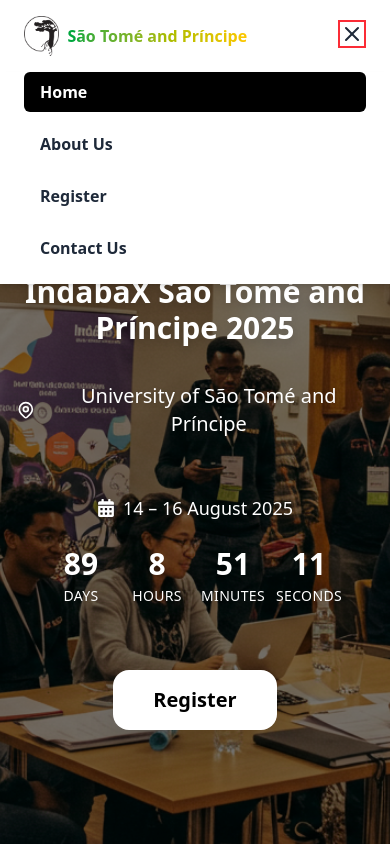
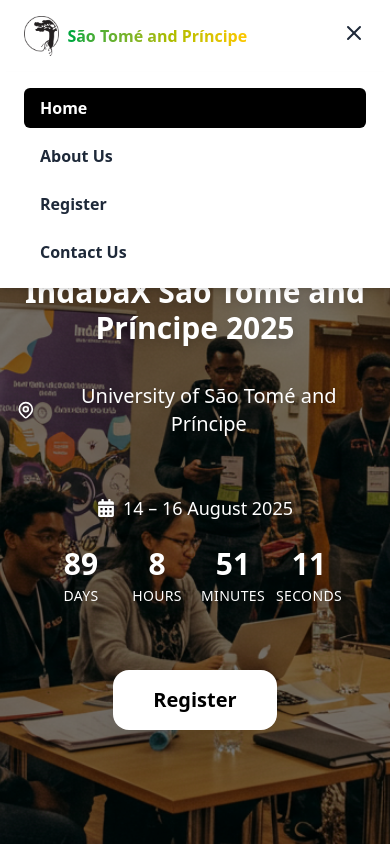
Before and after one commit to MOSOBELULU/indabaX, a React (Vite) app: page / in a window 390 px wide. Both pictures are taken after a click on the button 352 px from the left and 34 px from the top of the page. Shown: the top 844 px of the page. Built offline with nearby package versions, Linux system fonts and the light colour scheme.

Commit message:
wip- responsiveness

```diff
--- a/package.json
+++ b/package.json
@@ -10,7 +10,7 @@
     "preview": "vite preview"
   },
   "dependencies": {
-    "@tailwindcss/vite": "^4.1.6",
+    "@tailwindcss/vite": "^4.1.7",
     "framer-motion": "^12.11.3",
     "react": "^19.1.0",
     "react-dom": "^19.1.0",
@@ -18,10 +18,11 @@
     "react-router-dom": "^7.6.0",
     "react-slick": "^0.30.3",
     "slick-carousel": "^1.8.1",
-    "tailwindcss": "^4.1.6"
+    "tailwindcss": "^4.1.7"
   },
   "devDependencies": {
     "@eslint/js": "^9.25.0",
+    "@tailwindcss/postcss": "^4.1.7",
     "@types/react": "^19.1.2",
     "@types/react-dom": "^19.1.2",
     "@vitejs/plugin-react": "^4.4.1",
--- a/src/index.css
+++ b/src/index.css
@@ -1,14 +1,8 @@
 @import "tailwindcss";
-
-
 :root {
-  /* font-family: system-ui, Avenir, Helvetica, Arial, sans-serif; */
+  background-color: #e9ece6;
+  font-weight: 400;
   line-height: 1.5;
-  font-weight: 400;
-
-  background-color: #e9ece6;
-
-
   font-synthesis: none;
   text-rendering: optimizeLegibility;
   -webkit-font-smoothing: antialiased;
--- a/src/layout/NavBar.jsx
+++ b/src/layout/NavBar.jsx
@@ -33,8 +33,9 @@ export default function NavBar() {
           </div>
         </Link>
 
+
         <nav className="hidden md:flex">
-          <ul className="flex flex-wrap gap-3 sm:gap-4 text-gray-800 font-semibold text-sm sm:text-base">
+          <ul className="flex gap-4 text-gray-800 font-semibold text-sm sm:text-base">
             {navItems.map((item) => (
               <li key={item.path}>
                 <Link
@@ -52,16 +53,21 @@ export default function NavBar() {
           </ul>
         </nav>
 
+
         <div className="md:hidden">
-          <button onClick={toggleMenu} className="text-2xl text-gray-800 border-2 border-red-500">
+          <button
+            onClick={toggleMenu}
+            className="text-2xl text-gray-800 focus:outline-none"
+          >
             {isOpen ? <FiX /> : <FiMenu />}
           </button>
         </div>
       </div>
 
-      {isOpen && (
-  <nav className="md:hidden bg-white shadow-md px-6 pb-4 absolute top-full left-0 w-full z-40">
-    <ul className="flex flex-col gap-3 text-gray-800 font-semibold text-base">
+
+ {isOpen && (
+  <nav className="md:hidden bg-white shadow-md absolute top-full left-0 w-full z-40">
+    <ul className="flex flex-col gap-2 py-4 px-6 text-gray-800 font-semibold text-base">
       {navItems.map((item) => (
         <li key={item.path}>
           <Link
```
Also changed, not shown: 1 other file (tests, documents, lock files or other folders).
